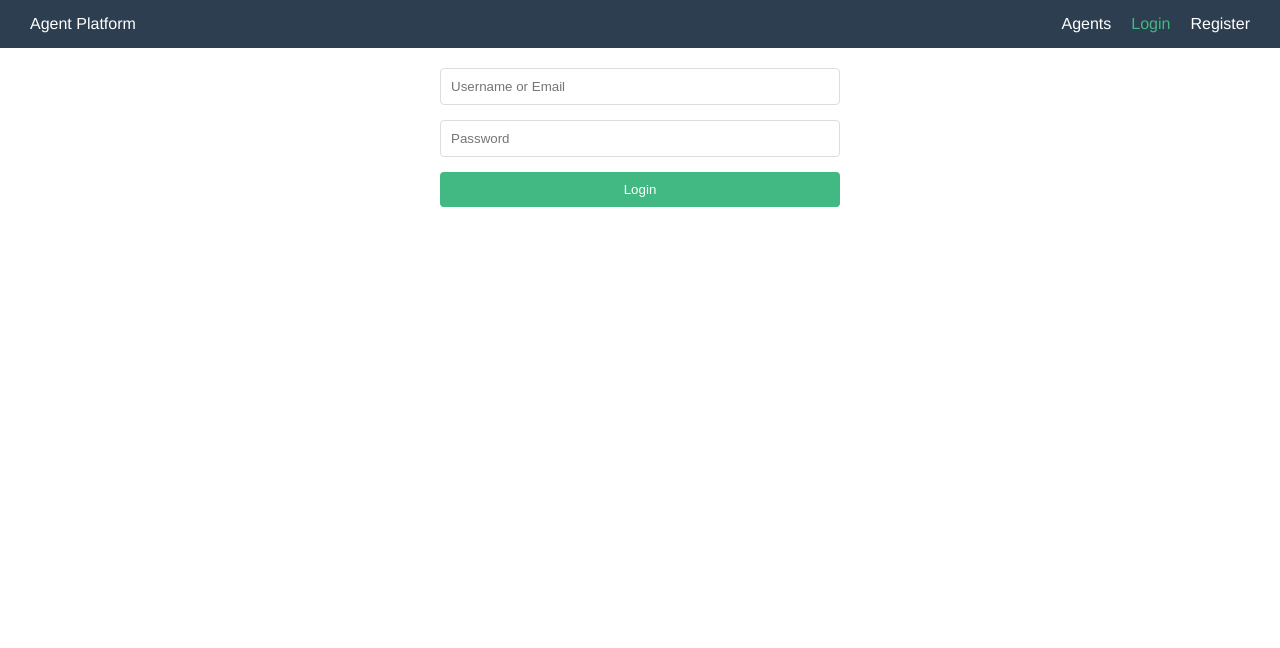
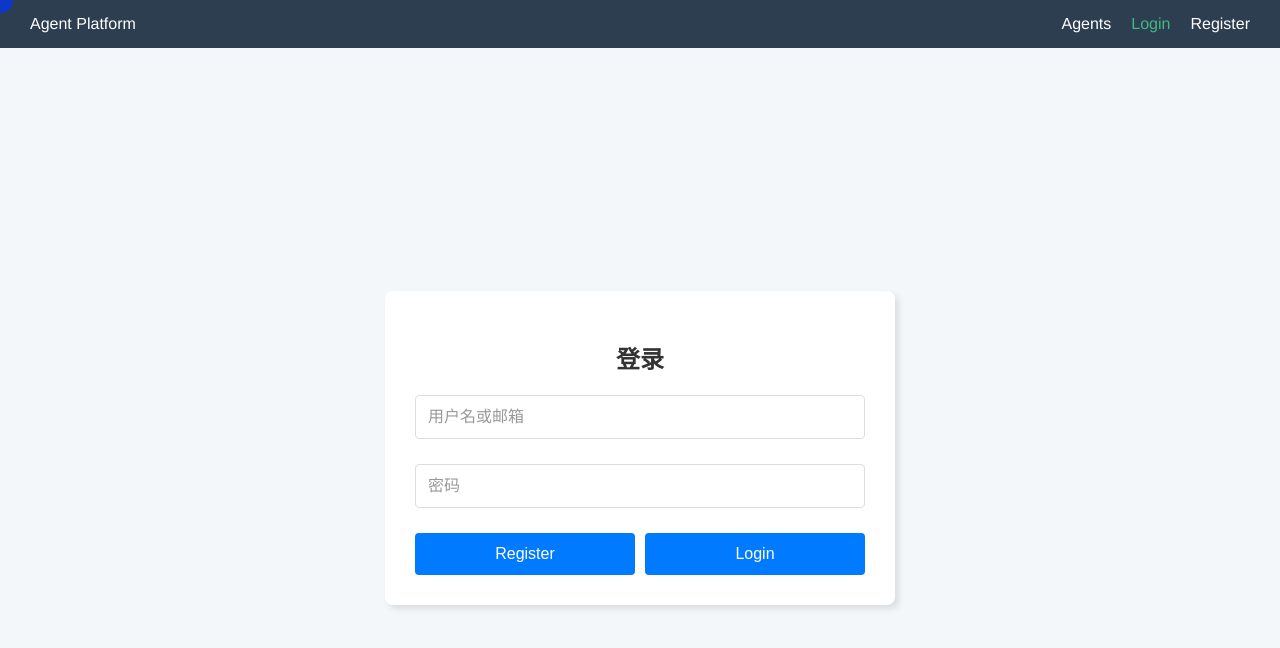
Before and after one commit to Fhyywen/qianduan, a Vue app: page /login in a window 1280 px wide. Shown: the top 648 px of the page. Built offline with nearby package versions, Linux system fonts and the light colour scheme; no server answers.

Commit message:
修正登录与注册界面

```diff
--- a/src/views/Auth/Login.vue
+++ b/src/views/Auth/Login.vue
@@ -1,26 +1,44 @@
 <template>
+  <div class="login-container">
+    <div
+      class="circle"
+      :style="{
+        left: `${circlePosition.x - circleSize / 2}px`,
+        top: `${circlePosition.y - circleSize / 2}px`,
+        position: 'fixed'
+      }"
+    ></div>
     <form @submit.prevent="handleSubmit" class="login-form">
+      <h2>登录</h2>
+      <div class="input-group">
         <input
           type="text"
-      placeholder="Username or Email"
+          placeholder="用户名或邮箱"
           v-model="usernameOrEmail"
           required
         />
+      </div>
+      <div class="input-group">
         <input
           type="password"
-      placeholder="Password"
+          placeholder="密码"
           v-model="password"
           required
         />
+      </div>
+      <div style="display: flex; gap: 10px">
+        <button type="button" @click="goToRegister">Register</button>
         <button type="submit" :disabled="loading">
           {{ loading ? 'Logging in...' : 'Login' }}
         </button>
+      </div>
       <p v-if="error" class="error-message">{{ error }}</p>
     </form>
+  </div>
 </template>
 
 <script setup>
-import { ref } from 'vue'
+import { ref, onMounted, onUnmounted } from 'vue'
 import { useRouter, useRoute } from 'vue-router'
 import { useStore } from 'vuex'
 import axios from 'axios'
@@ -33,6 +51,8 @@ const usernameOrEmail = ref('')
 const password = ref('')
 const loading = ref(false)
 const error = ref(null)
+const circlePosition = ref({ x: 0, y: 0 })
+const circleSize = 25
 
 const handleSubmit = async () => {
   try {
@@ -63,35 +83,97 @@ const handleSubmit = async () => {
     loading.value = false
   }
 }
+
+const goToRegister = () => {
+  window.location.href = '/register'
+}
+
+const handleMouseMove = (e) => {
+  circlePosition.value = { x: e.clientX, y: e.clientY }
+}
+
+onMounted(() => {
+  window.addEventListener('mousemove', handleMouseMove)
+})
+
+onUnmounted(() => {
+  window.removeEventListener('mousemove', handleMouseMove)
+})
 </script>
 
 <style scoped>
-.login-form {
-  max-width: 400px;
-  margin: 0 auto;
-  padding: 20px;
+.login-container {
   display: flex;
-  flex-direction: column;
-  gap: 15px;
+  justify-content: center;
+  align-items: center;
+  height: 100vh;
+  background-color: #f4f7fa;
+  position: relative;
+  overflow: hidden;
+  text-align: center;
 }
 
-input {
-  padding: 10px;
+.login-form {
+  background-color: #fff;
+  border-radius: 8px;
+  padding: 30px;
+  box-shadow: 4px 4px 6px rgba(0, 0, 0, 0.1);
+  /* 增大 width */
+  width: 450px;
+  z-index: 1;
+}
+
+.login-form h2 {
+  margin-bottom: 20px;
+  text-align: center;
+  color: #333;
+}
+
+.input-group {
+  margin-bottom: 25px;
+  justify-content: center;
+  display: flex;
+}
+
+.input-group input {
+  width: 95%;
+  padding: 12px;
   border: 1px solid #ddd;
   border-radius: 4px;
+  font-size: 16px;
 }
 
-button {
-  padding: 10px;
-  background-color: #42b983;
-  color: white;
+.input-group input::placeholder {
+  color: #999;
+}
+
+.login-form button {
+  width: 100%;
+  padding: 12px;
+  background-color: #007bff;
+  color: #fff;
   border: none;
   border-radius: 4px;
+  font-size: 16px;
   cursor: pointer;
+  transition: background-color 0.3s ease;
+  justify-content: center;
+  display: flex;
 }
 
-button:disabled {
-  background-color: #cccccc;
+.login-form button:hover {
+  background-color: #0056b3;
+}
+
+.login-container .circle {
+  position: absolute;
+  width: 25px;
+  height: 25px;
+  border-radius: 50%;
+  background-color: rgb(0, 51, 255);
+  pointer-events: none;
+  z-index: 2;
+  opacity: 0.7;
 }
 
 .error-message {
--- a/src/views/Auth/Register.vue
+++ b/src/views/Auth/Register.vue
@@ -1,33 +1,50 @@
 <template>
+  <div class="register-container">
+    <div
+      class="circle"
+      :style="{
+        left: `${circlePosition.x - circleSize / 2}px`,
+        top: `${circlePosition.y - circleSize / 2}px`,
+        position: 'fixed',
+        transform: 'none'
+      }"
+    ></div>
+    <div class="register-form">
+      <h2>注册</h2>
       <form @submit.prevent="handleSubmit">
+        <p v-if="error" class="error-message">{{ error }}</p>
         <input
           type="text"
-      placeholder="Username"
+          placeholder="用户名"
           v-model="username"
+          class="input-field"
           required
         />
         <input
           type="email"
-      placeholder="Email"
+          placeholder="邮箱"
           v-model="email"
+          class="input-field"
           required
         />
         <input
           type="password"
-      placeholder="Password"
+          placeholder="密码"
           v-model="password"
+          class="input-field"
           required
           minlength="6"
         />
-    <button type="submit" :disabled="isLoading">
+        <button type="submit" :disabled="isLoading" class="register-button">
           {{ isLoading ? 'Registering...' : 'Register' }}
         </button>
-    <p v-if="error" class="error">{{ error }}</p>
       </form>
+    </div>
+  </div>
 </template>
 
 <script setup>
-import { ref, computed } from 'vue'
+import { ref, computed, onMounted, onUnmounted } from 'vue'
 import { useStore } from 'vuex'
 import { useRouter } from 'vue-router'
 
@@ -37,6 +54,8 @@ const router = useRouter()
 const username = ref('')
 const email = ref('')
 const password = ref('')
+const circlePosition = ref({ x: 0, y: 0 })
+const circleSize = 25
 
 const isLoading = computed(() => store.getters['auth/isLoading'])
 const error = computed(() => store.getters['auth/authError'])
@@ -53,10 +72,91 @@ const handleSubmit = async () => {
     console.error('Registration error:', err)
   }
 }
+
+const handleMouseMove = (e) => {
+  circlePosition.value = { x: e.clientX, y: e.clientY }
+}
+
+onMounted(() => {
+  window.addEventListener('mousemove', handleMouseMove)
+})
+
+onUnmounted(() => {
+  window.removeEventListener('mousemove', handleMouseMove)
+})
 </script>
 
 <style scoped>
-.error {
-  color: red;
+.register-container {
+  display: flex;
+  justify-content: center;
+  align-items: center;
+  height: 100vh;
+  background-color: #f4f4f9;
+  text-align: center;
+}
+
+.register-form {
+  background-color: #fff;
+  padding: 30px;
+  border-radius: 8px;
+  box-shadow: 4px 4px 8px rgba(0, 0, 0, 0.1);
+  width: 450px;
+  z-index: 1;
+}
+
+.register-form h2 {
+  margin-bottom: 20px;
+  text-align: center;
+  color: #333;
+}
+
+.input-field {
+  width: 100%;
+  padding: 12px;
+  margin-bottom: 25px;
+  border: 1px solid #ccc;
+  border-radius: 4px;
+  box-sizing: border-box;
+  font-size: 16px;
+}
+
+.register-button {
+  width: 50%;
+  padding: 15px;
+  background-color: #007bff;
+  color: #fff;
+  border: none;
+  border-radius: 4px;
+  cursor: pointer;
+  transition: background-color 0.3s ease;
+  text-align: center;
+  font-size: 16px;
+}
+
+.register-button:hover {
+  background-color: #0056b3;
+}
+
+.register-button:disabled {
+  background-color: #ccc;
+  cursor: not-allowed;
+}
+
+.error-message {
+  color: #dc3545;
+  margin-bottom: 20px;
+  text-align: center;
+}
+
+.register-container .circle {
+  position: absolute;
+  width: 25px;
+  height: 25px;
+  border-radius: 50%;
+  background-color: rgb(0, 51, 255);
+  pointer-events: none;
+  opacity: 0.7;
+  z-index: 2;
 }
 </style>
```
Lines whose indentation alone changed are shown as unchanged.
